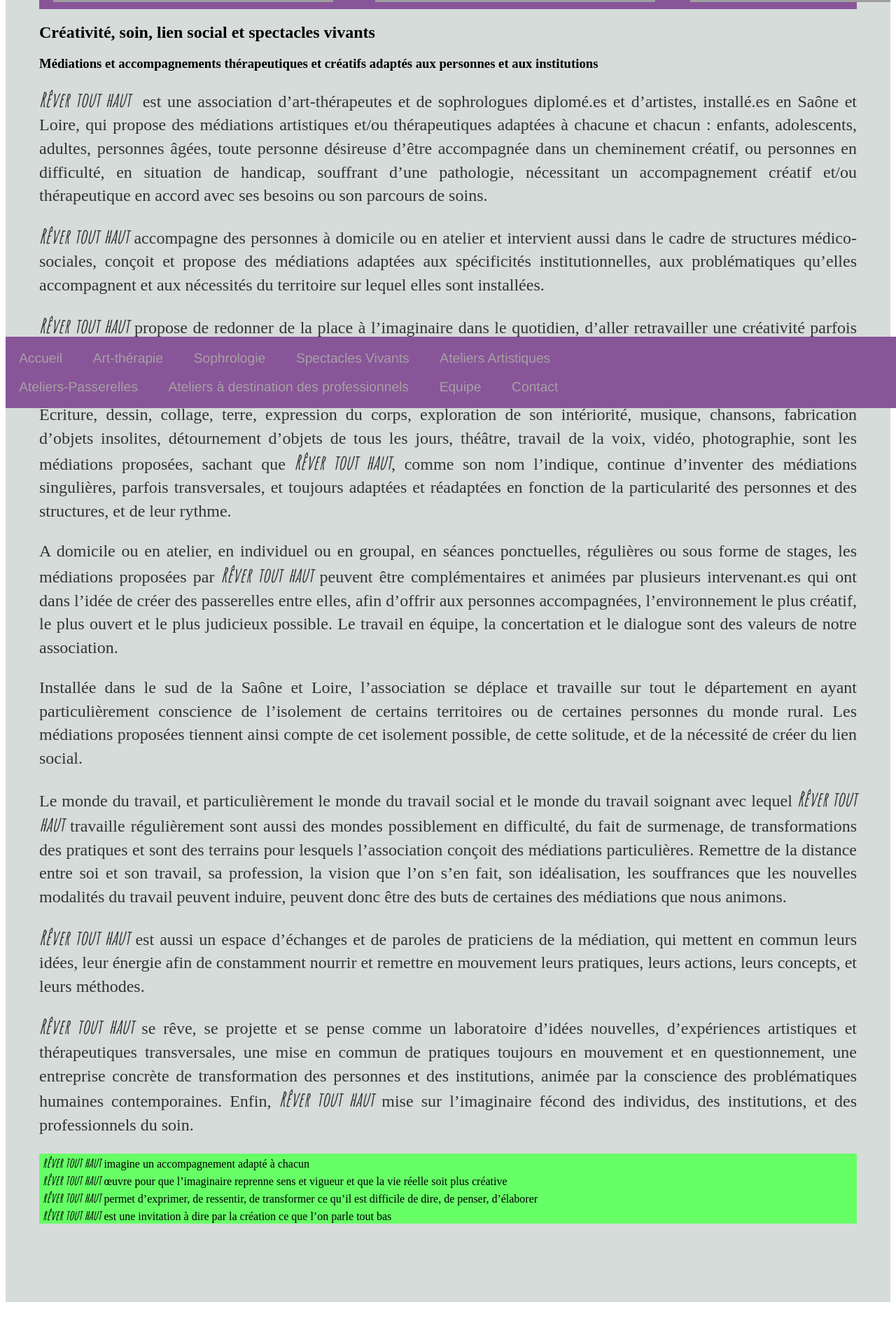
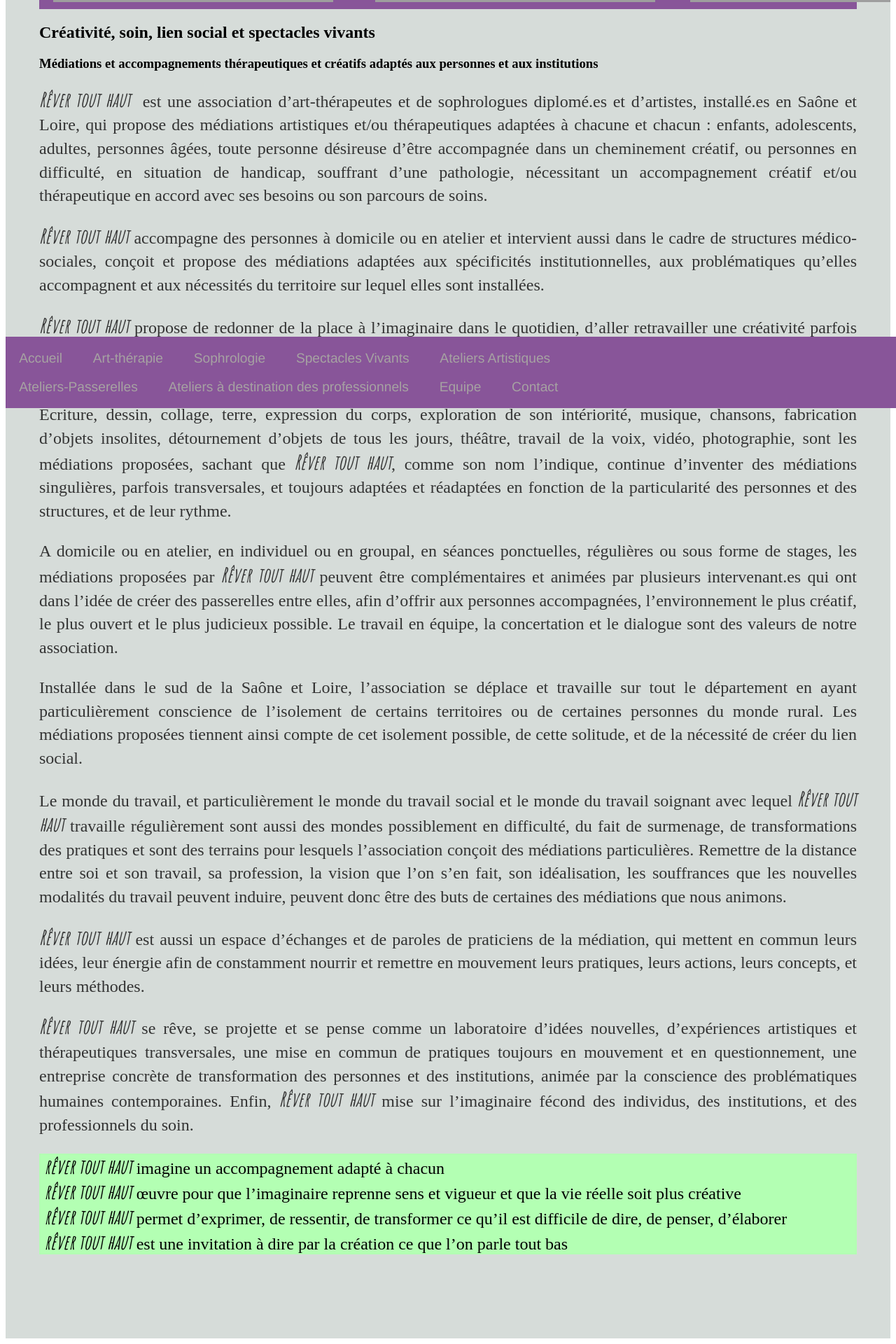
Before and after one commit to leshnik/revertouthaut, a Jekyll site: the page built from index.md, in a window 1280 px wide. Shown: the part 317-2237 px from the top of the page at 70% size. Built offline with Jekyll 4.4.1, drawn with Linux system fonts in a browser that asks for light colours; before the commit the page ends 2185 px from its top, so only the background shows below that; grey boxes are pictures that could not be loaded.

Commit message:
Lighten green background color at bottom of accueil

```diff
--- a/css/main.css
+++ b/css/main.css
@@ -37,8 +37,9 @@
 }
 .rever-list {
   list-style: none;
-  background-color: #6f6;
+  background-color: #b3ffb3;
   padding-left: .3em;
+  font-size: 1.5em;
 }
 nav ul, footer ul {
   font-family: 'Helvetica', 'Arial', 'Sans-Serif';
```
